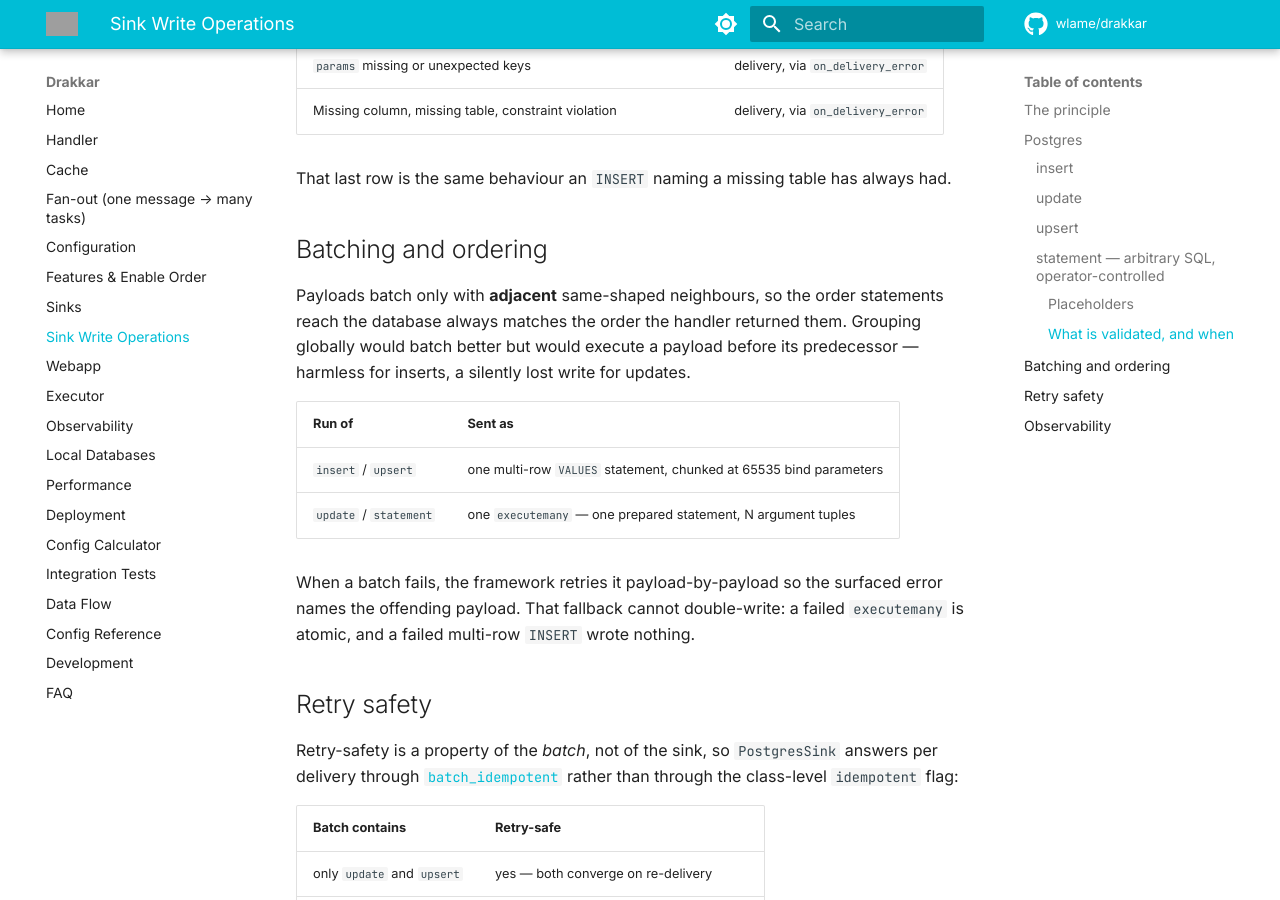
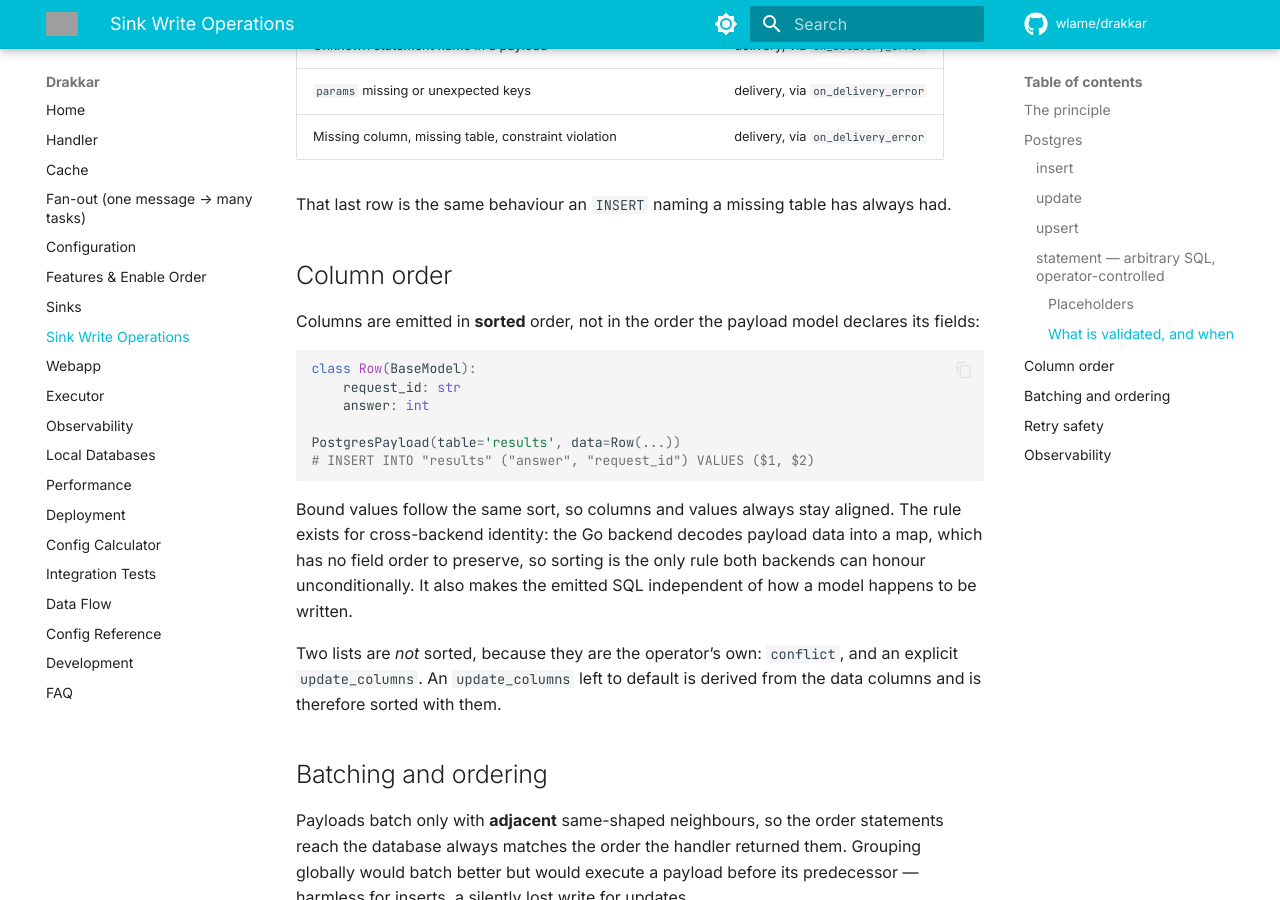
Before and after one commit to wlame/drakkar, an MkDocs documentation site: the page built from docs/sink-write-operations.md, in a window 1280 px wide and 900 px high, scrolled down 3558 px. Built offline with MkDocs 1.6.1 and Material for MkDocs 9.7.7, drawn with Linux system fonts in a browser that asks for light colours; comment, search, counter and statistics services are not loaded; some of the changed text lies outside the part shown; grey boxes are pictures that could not be loaded.

Commit message:
Sort Postgres columns so both backends render identical SQL.

````diff
--- a/docs/sink-write-operations.md
+++ b/docs/sink-write-operations.md
@@ -62,7 +62,8 @@ PostgresPayload(
 )
 ```
 
-Renders `UPDATE "jobs" SET "status" = $1, "finished_at" = $2 WHERE "id" = $3`.
+Renders `UPDATE "jobs" SET "finished_at" = $1, "status" = $2 WHERE "id" = $3`
+(columns are sorted — see [Column order](#column-order)).
 
 `where` is required and may not serialize to an empty mapping — an empty
 predicate would rewrite every row in the table. A `None` value in `where`
@@ -159,6 +160,30 @@ validating there would couple worker startup to schema state.
 That last row is the same behaviour an `INSERT` naming a missing table has
 always had.
 
+## Column order
+
+Columns are emitted in **sorted** order, not in the order the payload model
+declares its fields:
+
+```python
+class Row(BaseModel):
+    request_id: str
+    answer: int
+
+PostgresPayload(table='results', data=Row(...))
+# INSERT INTO "results" ("answer", "request_id") VALUES ($1, $2)
+```
+
+Bound values follow the same sort, so columns and values always stay aligned.
+The rule exists for cross-backend identity: the Go backend decodes payload data
+into a map, which has no field order to preserve, so sorting is the only rule
+both backends can honour unconditionally. It also makes the emitted SQL
+independent of how a model happens to be written.
+
+Two lists are *not* sorted, because they are the operator's own: `conflict`, and
+an explicit `update_columns`. An `update_columns` left to default is derived from
+the data columns and is therefore sorted with them.
+
 ## Batching and ordering
 
 Payloads batch only with **adjacent** same-shaped neighbours, so the order
````
Also changed, not shown: AGENTS.md (+3 -1 lines), CHANGELOG.md (+9 -0 lines), docs/sinks.md (+3 -1 lines), 3 other files.
